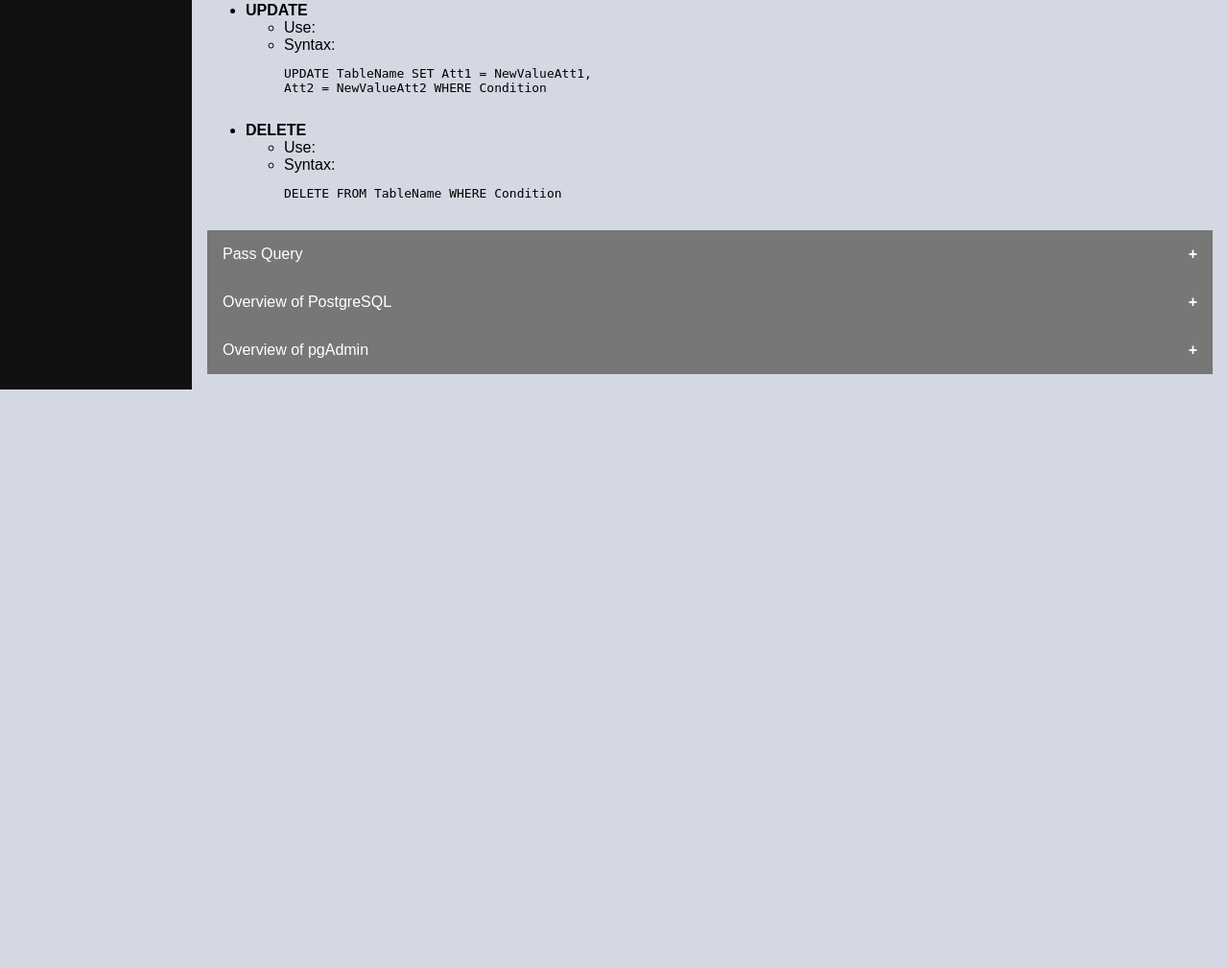
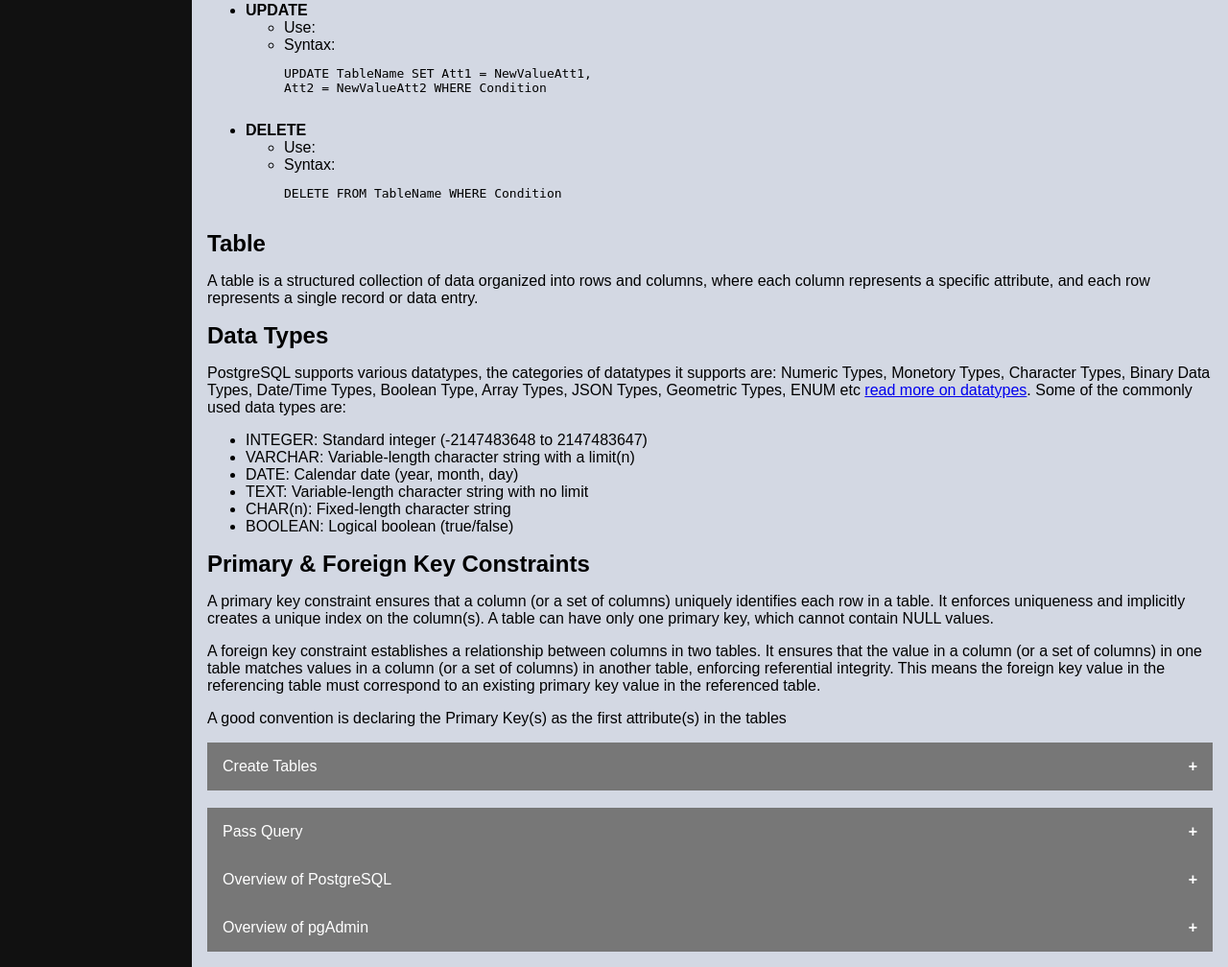
Before and after one commit to Maha-Muthu/query-craft, a Flask app: page /lab-material-two in a window 1280 px wide. Shown: the part 1231-2239 px from the top of the page at 96% size. Before the commit the page ends 1637 px from the top, so only its background shows below. Run offline with Flask 2, Linux system fonts and the light colour scheme; some libraries are stand-ins or nearby versions.

Commit message:
Added Content to Lab 2

```diff
--- a/templates/lab-material-two.html
+++ b/templates/lab-material-two.html
@@ -57,6 +57,14 @@ CREATE SCHEMA SchemaName;
             best to avoid doing so to prevent confusion and potential errors in queries.</li>
         </ul>
         <br>
+        <p>In pgAdmin Right Click over Schemas Section and Select "New
+          Schema"</p>
+        <p>The default schema is "public", in order to use this another  schema, first to execute
+<pre>
+SET search_path = "requiredSchema" </pre>
+          in the SQL tool. This sentence has to be executed everytime we start the SQL tool in pgAdmin.
+          </p>
+        <p>While not using pgAdmin and just append the queries with "requiredSchema" before the table name.</p>
         <p>For this lab work let's create a schema ! Create a Schema called 'laboratories'</p>
         <br>
         <form class="queryForm">
@@ -65,7 +73,12 @@ CREATE SCHEMA SchemaName;
           <input type="submit" value="Create Schema"><br><div class="alert-container"></div>
         </form>
         <br><br>
-      </div>
+        <!--<button class="collapsible">Create Laboratories Schema</button>
+        <div class="content">
+          <br>
+          <p>Create Schema laboratories</p>
+        </div>-->
+        </div>
       <br>
       <h2>Data Definition Language</h2>
       <p>Statements used to create the structure of the database
@@ -177,10 +190,100 @@ DELETE FROM TableName WHERE Condition
           </ul>
         </li>
       </ul>
-      <button class="collapsible">Pass Query</button>
+      <h2>Table</h2>
+        <p>
+          A table is a structured collection of data organized into rows and columns, where each column represents a specific attribute, and each row represents a single record or data entry.
+        </p>
+        <h2>Data Types</h2>
+        <p>
+          PostgreSQL supports various datatypes, the categories of datatypes it supports are: Numeric Types, Monetory Types, Character Types, Binary Data Types, Date/Time Types, Boolean Type, Array Types, JSON Types, Geometric Types, ENUM etc <a href="https://www.postgresql.org/docs/9.5/datatype.html" target="_blank">read more on datatypes</a>. Some of the commonly used data types are:
+        </p>
+        <ul>
+          <li>INTEGER: Standard integer (-2147483648 to 2147483647)</li>
+          <li>VARCHAR: Variable-length character string with a limit(n)</li>
+          <li>DATE: Calendar date (year, month, day)</li>
+          <li>TEXT: Variable-length character string with no limit</li>
+          <li>CHAR(n): Fixed-length character string</li>
+          <li>BOOLEAN: Logical boolean (true/false)</li>
+        </ul>
+        <h2>Primary & Foreign Key Constraints</h2>
+        <p>
+          A primary key constraint ensures that a column (or a set of columns) uniquely identifies each row in a table. It enforces uniqueness and implicitly creates a unique index on the column(s). A table can have only one primary key, which cannot contain NULL values.
+        </p>
+        <p>
+          A foreign key constraint establishes a relationship between columns in two tables. It ensures that the value in a column (or a set of columns) in one table matches values in a column (or a set of columns) in another table, enforcing referential integrity. This means the foreign key value in the referencing table must correspond to an existing primary key value in the referenced table.
+        </p>
+        <p>A good convention
+          is declaring the
+          Primary Key(s) as
+          the first
+          attribute(s) in the
+          tables</p>
+      <button class="collapsible">Create Tables</button>
       <div class="content">
-        <p>Pass In Query</p>
         <br>
+        <p>The lab material is based on the Artwork ER Diagram as shown below:</p>
+        <br>
+        <img src="{{ url_for('static', filename='images/artER.png') }}" alt="ER Diagram for Artwork Tables."
+          class="responsive-image">
+        <br>
+        <p>The reqired tables are shown below:</p>
+        <br>
+        <img src="{{ url_for('static', filename='images/artTables.png') }}" alt="Artwork Tables."
+          class="responsive-image">
+        <br>
+        <form class="queryForm">
+          <input type="text" class="query" placeholder="Query" required>
+          <br><br>
+          <input type="submit" value="Execute Query"><div class="alert-container"></div>
+        </form>
+        <br>
+        <!--<button class="collapsible">Create Art Work Tables</button>
+        <div class="content">
+          <br>
+          <p>CREATE TABLE laboratories.Artist(
+            AName VARCHAR(20),
+            Birthplace
+            VARCHAR(20),
+            Style VARCHAR(20),
+            DateOfBirth DATE,
+            PRIMARY KEY
+            (AName));</p>
+          <p>
+            CREATE TABLE laboratories.Customer(
+            CustId INTEGER,
+            Name VARCHAR(20),
+            Address VARCHAR(20),
+            Amount NUMERIC(8,2),
+            PRIMARY KEY (CustId));
+          </p>
+          <p>CREATE TABLE laboratories.Artwork(
+            Title VARCHAR(20),
+            Year INTEGER,
+            Type VARCHAR(20),
+            Price NUMERIC(8,2),
+            AName VARCHAR(20),
+            PRIMARY KEY (Title),
+            FOREIGN KEY(AName)
+            REFERENCES Artist);</p>
+          <p>
+            CREATE TABLE laboratories.LikeArtist(
+            CustId INTEGER,
+            AName VARCHAR(20),
+            PRIMARY KEY(Aname,
+            CustId),
+            FOREIGN KEY (Aname)
+            REFERENCES Artist,
+            FOREIGN KEY (CustId)
+            REFERENCES Customer);
+          </p>
+        </div>-->
+        </div>
+        <br>
+        <button class="collapsible">Pass Query</button>
+        <div class="content">
+          <p>Pass In Query</p>
+          <br>
         <form class="queryForm">
           <input type="text" class="query" placeholder="Query" required>
           <br><br>
```
Also changed, not shown: static/images/artER.png (added), static/images/artTables.png (added).
